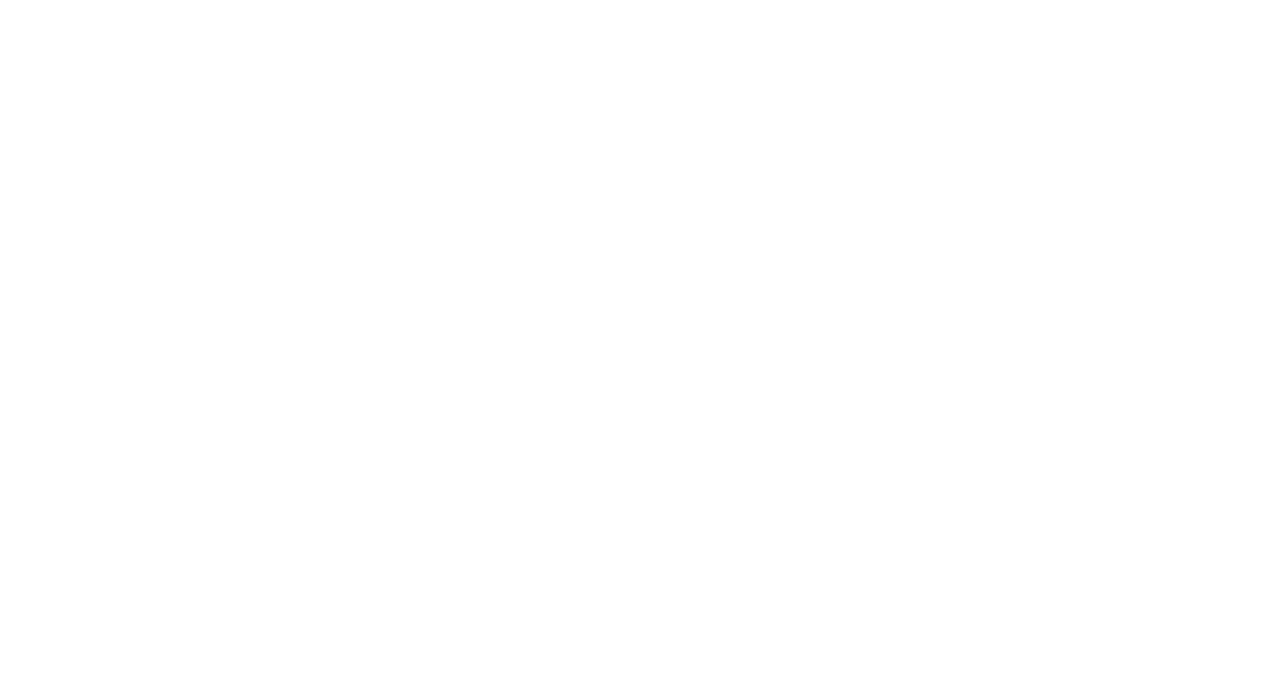
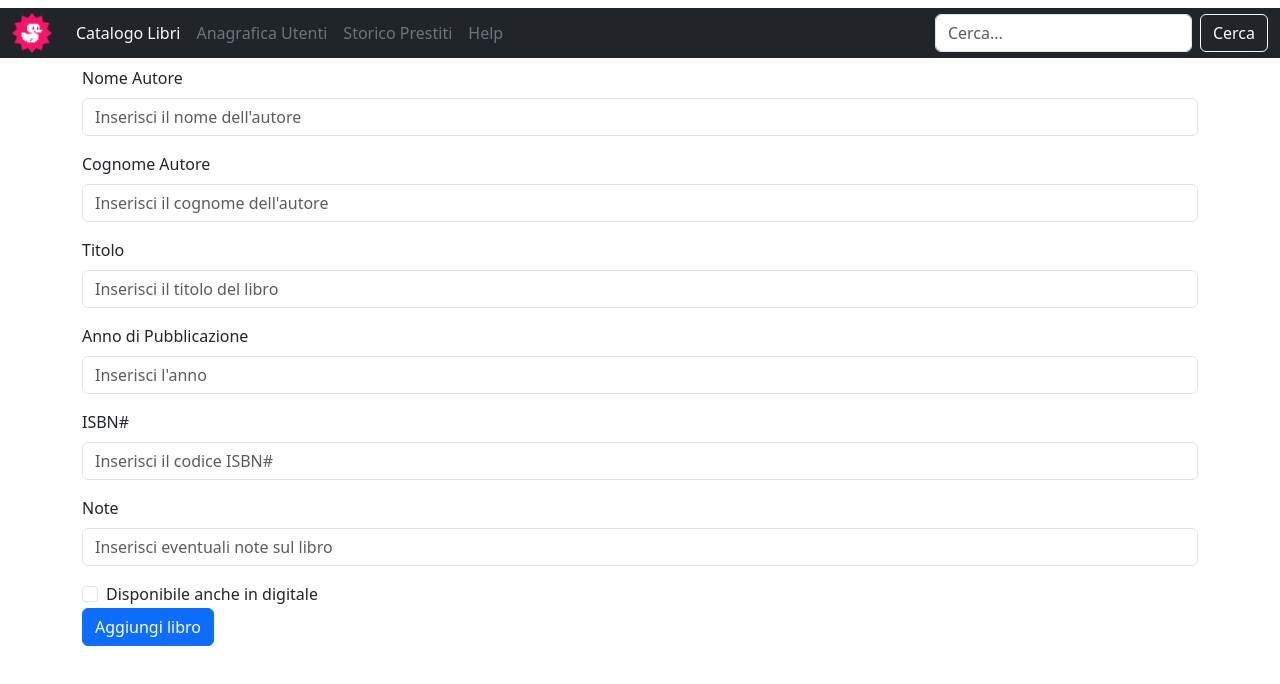
Before and after one commit to BrayanRodrigoGenovese/html-css-bootstrap-dashboard, a plain HTML site: page new-book.html in a window 1280 px wide. Drawn offline with nearby package versions, Linux system fonts and the light colour scheme.

Commit message:
new-book draft

```diff
--- a/new-book.html
+++ b/new-book.html
@@ -5,9 +5,89 @@
     <meta charset="UTF-8">
     <meta name="viewport" content="width=device-width, initial-scale=1.0">
     <title>Document</title>
+    <!-- bootstrap -->
+    <link href="https://cdn.jsdelivr.net/npm/bootstrap@5.3.8/dist/css/bootstrap.min.css" rel="stylesheet"
+        integrity="sha384-sRIl4kxILFvY47J16cr9ZwB07vP4J8+LH7qKQnuqkuIAvNWLzeN8tE5YBujZqJLB" crossorigin="anonymous">
+    <link rel="stylesheet" href="https://cdn.jsdelivr.net/npm/bootstrap-icons@1.13.1/font/bootstrap-icons.min.css">
 </head>
 
 <body>
+    <header>
+        <nav class="navbar navbar-expand-lg">
+            <div class="container-fluid bg-dark">
+                <a class="navbar-brand" href="#">
+                    <img src="./img/duck.png" style="height: 40px;">
+                </a>
+                <button class="navbar-toggler" type="button" data-bs-toggle="collapse"
+                    data-bs-target="#navbarSupportedContent" aria-controls="navbarSupportedContent"
+                    aria-expanded="false" aria-label="Toggle navigation">
+                    <span class="navbar-toggler-icon"></span>
+                </button>
+                <div class="collapse navbar-collapse" id="navbarSupportedContent">
+                    <ul class="navbar-nav me-auto mb-2 mb-lg-0">
+                        <li class="nav-item">
+                            <a class="nav-link active text-light" aria-current="page" href="#">Catalogo Libri</a>
+                        </li>
+                        <li class="nav-item">
+                            <a class="nav-link text-secondary" href="#">Anagrafica Utenti</a>
+                        </li>
+                        <li class="nav-item">
+                            <a class="nav-link text-secondary" href="#">Storico Prestiti</a>
+                        </li>
+                        <li class="nav-item">
+                            <a class="nav-link text-secondary" href="#">Help</a>
+                        </li>
+                    </ul>
+                    <form class="d-flex" role="search">
+                        <input class="form-control me-2" type="search" placeholder="Cerca..." aria-label="Search" />
+                        <button class="btn btn-outline-light" type="submit">Cerca</button>
+                    </form>
+                </div>
+            </div>
+        </nav>
+    </header>
+
+    <main>
+
+        <div class="container">
+            <div class="mb-3">
+                <label for="exampleFormControlInput1" class="form-label">Nome Autore</label>
+                <input type="email" class="form-control" id="exampleFormControlInput1"
+                    placeholder="Inserisci il nome dell'autore">
+            </div>
+            <div class="mb-3">
+                <label for="exampleFormControlInput1" class="form-label">Cognome Autore</label>
+                <input type="email" class="form-control" id="exampleFormControlInput1"
+                    placeholder="Inserisci il cognome dell'autore">
+            </div>
+            <div class="mb-3">
+                <label for="exampleFormControlInput1" class="form-label">Titolo</label>
+                <input type="email" class="form-control" id="exampleFormControlInput1"
+                    placeholder="Inserisci il titolo del libro">
+            </div>
+            <div class="mb-3">
+                <label for="exampleFormControlInput1" class="form-label">Anno di Pubblicazione</label>
+                <input type="email" class="form-control" id="exampleFormControlInput1" placeholder="Inserisci l'anno">
+            </div>
+            <div class="mb-3">
+                <label for="exampleFormControlInput1" class="form-label">ISBN#</label>
+                <input type="email" class="form-control" id="exampleFormControlInput1"
+                    placeholder="Inserisci il codice ISBN#">
+            </div>
+            <div class="mb-3">
+                <label for="exampleFormControlInput1" class="form-label">Note</label>
+                <input type="email" class="form-control" id="exampleFormControlInput1"
+                    placeholder="Inserisci eventuali note sul libro">
+            </div>
+            <div class="form-check">
+                <input class="form-check-input" type="checkbox" value="" id="checkDefault">
+                <label class="form-check-label" for="checkDefault">
+                    Disponibile anche in digitale
+                </label>
+            </div>
+            <button type="submit" class="btn btn-primary">Aggiungi libro</button>
+        </div>
+    </main>
 
 </body>
 
```
